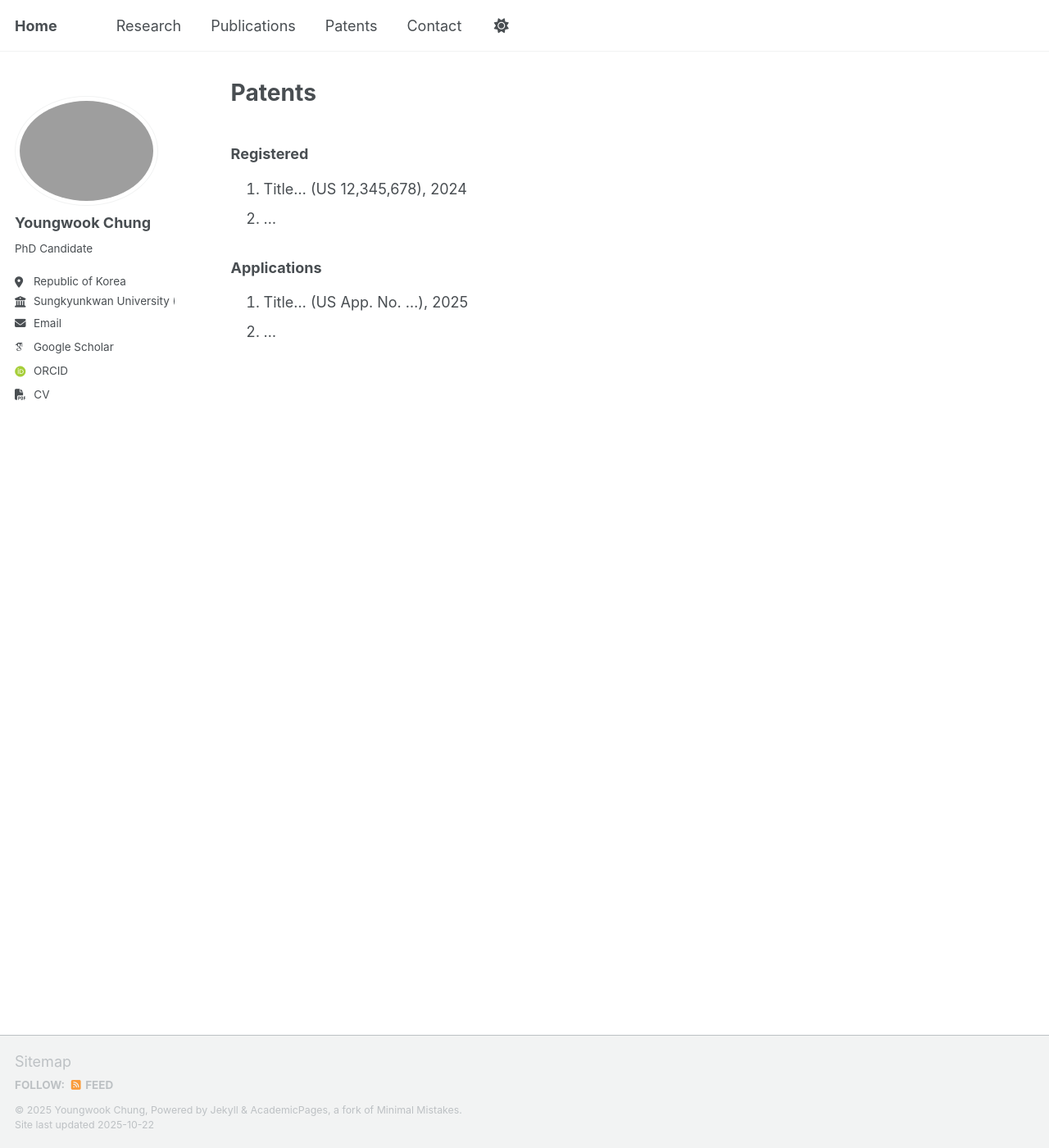
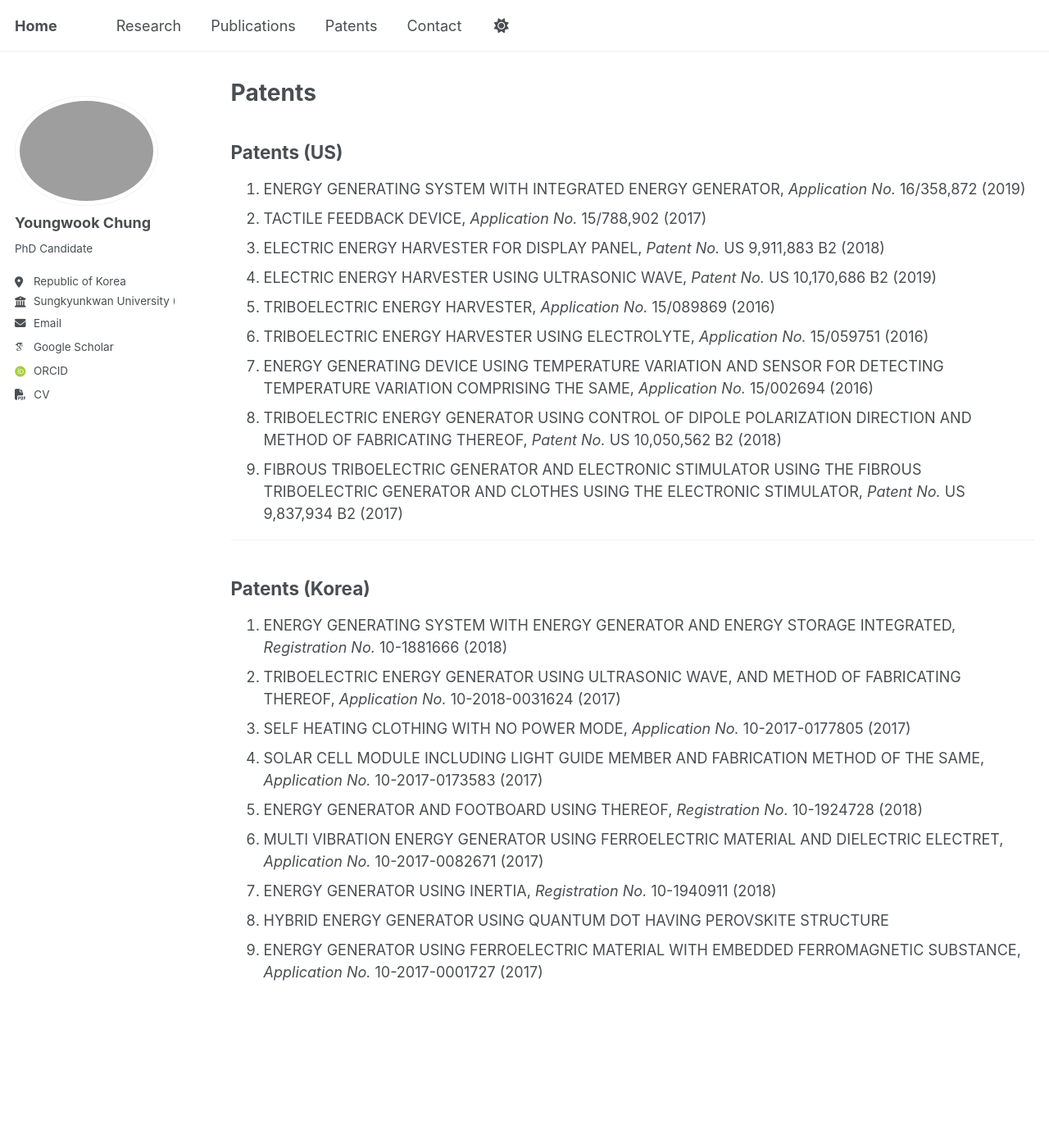
Before and after one commit to ywoog2/ywchung.github.io, a Jekyll site: the page built from _pages/patents.md, in a window 1280 px wide and 1400 px high. Shown: the whole window at 82% size. Built offline with Jekyll 4.4.1, drawn with Linux system fonts in a browser that asks for light colours; some web fonts are replaced; a script that is not in the unit is left out.

Commit message:
Update patents.md

```diff
--- a/_pages/patents.md
+++ b/_pages/patents.md
@@ -1,14 +1,32 @@
 ---
-layout: single
+layout: archive
 title: "Patents"
 permalink: /patents/
 author_profile: true
 ---
 
-### Registered
-1. Title… (US 12,345,678), 2024
-2. …
+## Patents (US)
 
-### Applications
-1. Title… (US App. No. …), 2025
-2. …
+1. ENERGY GENERATING SYSTEM WITH INTEGRATED ENERGY GENERATOR, *Application No.* 16/358,872 (2019)
+2. TACTILE FEEDBACK DEVICE, *Application No.* 15/788,902 (2017)
+3. ELECTRIC ENERGY HARVESTER FOR DISPLAY PANEL, *Patent No.* US 9,911,883 B2 (2018)
+4. ELECTRIC ENERGY HARVESTER USING ULTRASONIC WAVE, *Patent No.* US 10,170,686 B2 (2019)
+5. TRIBOELECTRIC ENERGY HARVESTER, *Application No.* 15/089869 (2016)
+6. TRIBOELECTRIC ENERGY HARVESTER USING ELECTROLYTE, *Application No.* 15/059751 (2016)
+7. ENERGY GENERATING DEVICE USING TEMPERATURE VARIATION AND SENSOR FOR DETECTING TEMPERATURE VARIATION COMPRISING THE SAME, *Application No.* 15/002694 (2016)
+8. TRIBOELECTRIC ENERGY GENERATOR USING CONTROL OF DIPOLE POLARIZATION DIRECTION AND METHOD OF FABRICATING THEREOF, *Patent No.* US 10,050,562 B2 (2018)
+9. FIBROUS TRIBOELECTRIC GENERATOR AND ELECTRONIC STIMULATOR USING THE FIBROUS TRIBOELECTRIC GENERATOR AND CLOTHES USING THE ELECTRONIC STIMULATOR, *Patent No.* US 9,837,934 B2 (2017)
+
+---
+
+## Patents (Korea)
+
+1. ENERGY GENERATING SYSTEM WITH ENERGY GENERATOR AND ENERGY STORAGE INTEGRATED, *Registration No.* 10-1881666 (2018)
+2. TRIBOELECTRIC ENERGY GENERATOR USING ULTRASONIC WAVE, AND METHOD OF FABRICATING THEREOF, *Application No.* 10-2018-0031624 (2017)
+3. SELF HEATING CLOTHING WITH NO POWER MODE, *Application No.* 10-2017-0177805 (2017)
+4. SOLAR CELL MODULE INCLUDING LIGHT GUIDE MEMBER AND FABRICATION METHOD OF THE SAME, *Application No.* 10-2017-0173583 (2017)
+5. ENERGY GENERATOR AND FOOTBOARD USING THEREOF, *Registration No.* 10-1924728 (2018)
+6. MULTI VIBRATION ENERGY GENERATOR USING FERROELECTRIC MATERIAL AND DIELECTRIC ELECTRET, *Application No.* 10-2017-0082671 (2017)
+7. ENERGY GENERATOR USING INERTIA, *Registration No.* 10-1940911 (2018)
+8. HYBRID ENERGY GENERATOR USING QUANTUM DOT HAVING PEROVSKITE STRUCTURE
+9. ENERGY GENERATOR USING FERROELECTRIC MATERIAL WITH EMBEDDED FERROMAGNETIC SUBSTANCE, *Application No.* 10-2017-0001727 (2017)
```
